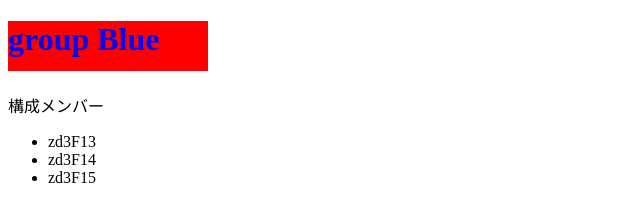
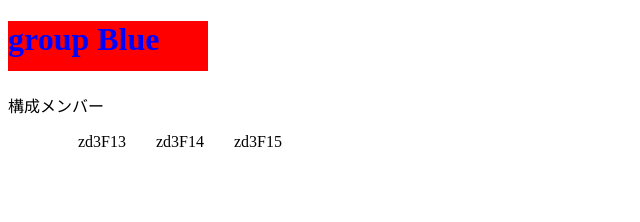
Before and after one commit to zd3F14/groupBlue, a plain HTML site: page index.html in a window 1280 px wide. Shown: the whole page, without its empty margins (0-640 px from the left). Drawn offline with Linux system fonts and the light colour scheme.

Commit message:
修正２

```diff
--- a/css/styel.css
+++ b/css/styel.css
@@ -13,3 +13,11 @@ h1{
      url("../image/sky.jpg")      center center no-repeat /cover;
      color: #fff;
  }
+ p{
+  position :left;
+ }
+ li {
+ list-style-type: none;
+ float: left;
+ text-indent: 30px;
+ }
```
